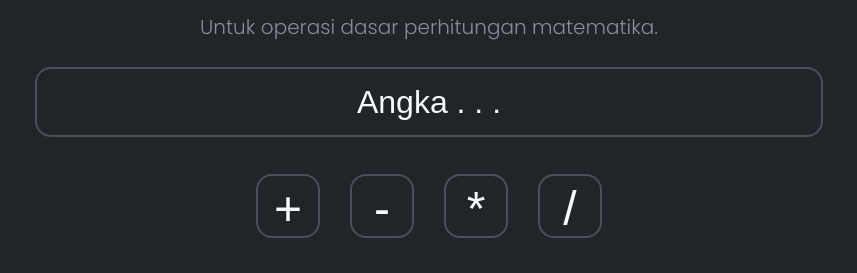
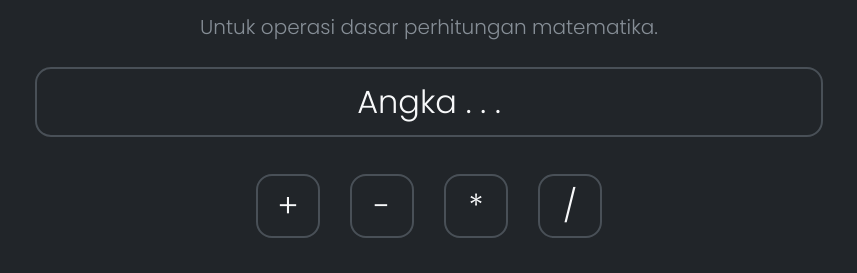
Before and after one commit to 7osua/satu, a plain HTML site: page index.html in a window 1280 px wide. Shown: the part 229-502 px from the top of the page, without its empty margins (211-1068 px from the left). Drawn offline with nearby package versions, Linux system fonts and the light colour scheme.

Commit message:
[-] Memperbaiki tampilan Font dan size pada button, input dan text untuk menampilkan haisl perhitungan

```diff
--- a/index.css
+++ b/index.css
@@ -150,14 +150,15 @@ body {
 #calculator-action > button {
     color: #f8f9fa;
     background: #212529;
-    /* box-shadow: 0 0 8px #495057; */
+    font-size: 1.5rem;
+    font-family: inherit;
+    font-weight: 300;
     border: solid 2px #495057;
     border-radius: 1rem;
-    font-size: 1.5rem;
     text-align: center;
 }
 
-#input-number::placeholder{
+#input-number::placeholder {
     color: #f8f9fa;
 }
 
@@ -213,8 +214,8 @@ body {
         height: 4rem;
         width: 4rem;
         margin: 0.8rem;
-        line-height: 4rem;
-        font-size: 3rem;
+        line-height: 2rem;
+        font-size: 2rem;
     }
 }
 
```
